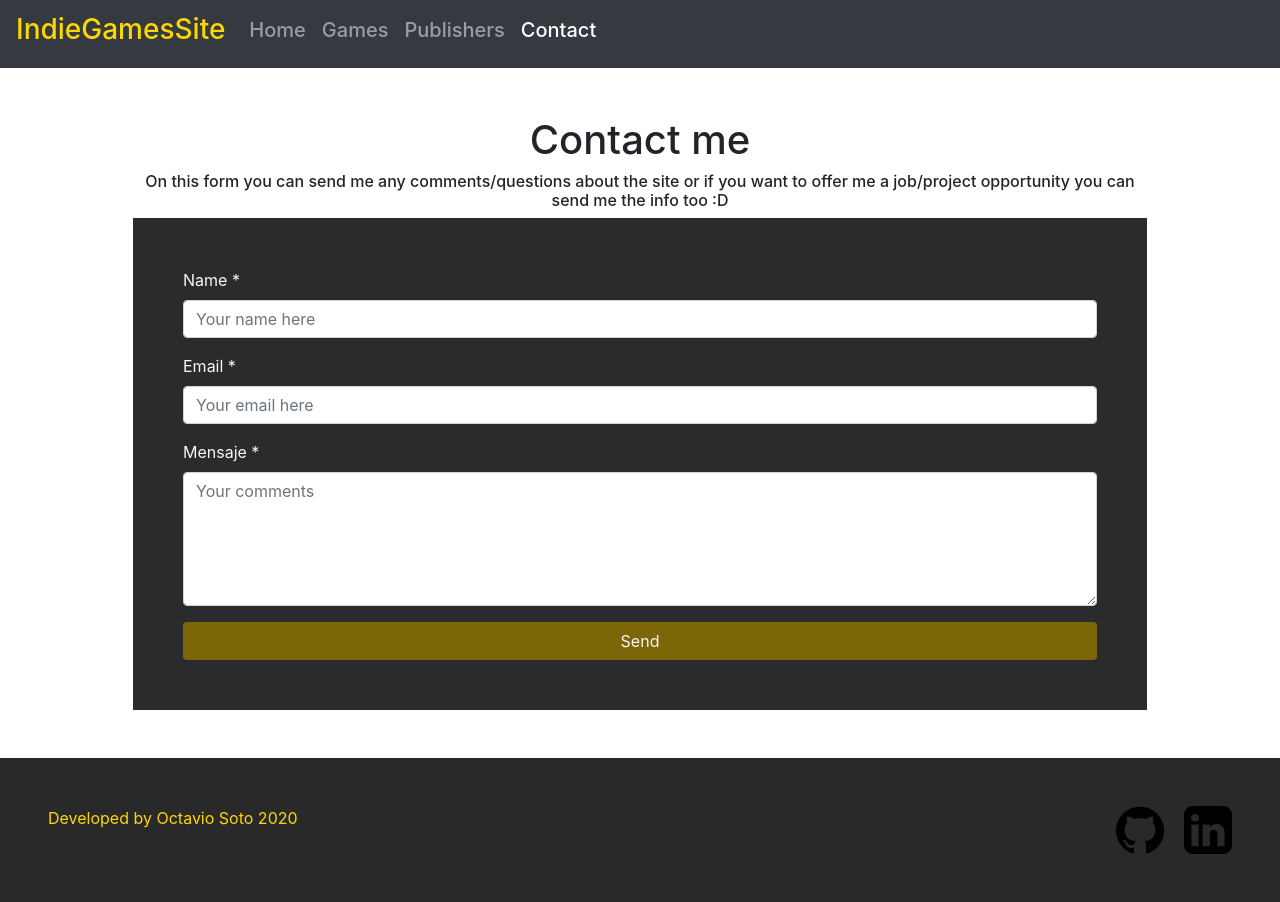
After one commit to TheRealTau/My-Indie-Games-Django-Site, a Django app: page /contact/ in a window 1280 px wide. The commit adds this page. Run offline with Django 3.2, Linux system fonts and the light colour scheme; some libraries are stand-ins or nearby versions.

Commit message:
Added contact view with form

```diff
--- a/IndieGamesSite/IndieGamesSite/templates/base.html
+++ b/IndieGamesSite/IndieGamesSite/templates/base.html
@@ -38,6 +38,9 @@
               <li class="nav-item {% if  request.path == '/publishers/' %}active{% endif %}">
                 <a class="nav-link" href="{% url 'pub' %}"><h5>Publishers</h5></a>
               </li>
+              <li class="nav-item {% if  request.path == '/contact/' %}active{% endif %}">
+                <a class="nav-link" href="{% url 'contact' %}"><h5>Contact</h5></a>
+              </li>
             </ul>
           </div>
         </nav>
--- a/IndieGamesSite/IndieGamesSite/urls.py
+++ b/IndieGamesSite/IndieGamesSite/urls.py
@@ -23,7 +23,8 @@
     path('admin/', admin.site.urls),
     path('', include('core.urls')),
     path('games/', include('games.urls')),
-    path('publishers/', include('publishers.urls'))
+    path('publishers/', include('publishers.urls')),
+    path('contact/', include('contact.urls')),
 ]
 
 if settings.DEBUG:
--- /dev/null
+++ b/IndieGamesSite/contact/templates/contact/contact.html
@@ -0,0 +1,43 @@
+{% extends "base.html" %}
+{% load static %}
+
+{% block content %}
+  <div class="container p-5 contact_form">
+    <h1 class="text-center">Contact me</h1>
+    <h6 class="text-center">On this form you can send me any comments/questions about the site or if you want to offer me a job/project opportunity you can send me the info too :D</h6>
+
+    {% if 'ok' in request.GET %}
+      <p><b>Comments sended</b></p>
+    {% endif %}
+
+    <form action="" class="" method="POST">
+      {% csrf_token %}
+      <div class="form-group">
+        <label>Name *</label>
+        <div class="input-group">
+            {{form.name}}
+        </div>
+        {{form.name.errors}}
+      </div>
+      <div class="form-group">
+        <label>Email *</label>
+        <div class="input-group">
+            {{form.email}}
+        </div>
+        {{form.email.errors}}
+      </div>
+      <div class="form-group">
+        <label>Mensaje *</label>
+        <div class="input-group">
+            {{form.comments}}
+        </div>
+        {{form.comments.errors}}
+      </div>
+      <div class="text-center">
+          <input type="submit" class="btn btn-contact btn-block" value="Send">
+      </div>
+
+    </form>
+
+  </div>
+{% endblock %}
--- /dev/null
+++ b/IndieGamesSite/contact/urls.py
@@ -0,0 +1,7 @@
+from django.urls import path
+from .views import contact
+
+
+urlpatterns = [
+    path('', contact, name="contact"),
+]
--- /dev/null
+++ b/IndieGamesSite/contact/views.py
@@ -0,0 +1,36 @@
+from django.shortcuts import render, redirect
+from django.urls import reverse
+from django.core.mail import EmailMessage
+from .forms import ContactForm
+
+# Create your views here.
+def contact(request):
+    if request.method == 'POST':
+        form = ContactForm(request.POST)
+        if form.is_valid():
+            name = request.POST.get('name', '')
+            email = request.POST.get('email', '')
+            comments = request.POST.get('comments', '')
+
+            # Creamos el correo
+            email = EmailMessage(
+                "La Caffettiera: Nuevo mensaje de contacto",
+                "De {} <{}>\n\nEscribió:\n\n{}".format(name, email, comments),
+                "no-contestar@inbox.mailtrap.io",
+                ["octaviosoto777@gmail.com"],
+                reply_to=[email]
+            )
+
+            # Lo enviamos y redireccionamos
+            try:
+                email.send()
+                # Todo ha ido bien, redireccionamos a OK
+                return redirect(reverse('contact')+"?ok")
+            except:
+                # Algo no ha ido bien, redireccionamos a FAIL
+                return redirect(reverse('contact')+"?fail")
+            # return render(request, 'contact/contact.html', {'form': form})
+
+    else:
+        form = ContactForm()
+    return render(request, 'contact/contact.html', {'form': form})
--- a/IndieGamesSite/static/core/style.css
+++ b/IndieGamesSite/static/core/style.css
@@ -1,15 +1,17 @@
 
 .card_preview div {
-    max-height: 200px;
-    max-width: 400px;
+    height: 200px;
+    width: 400px;
 }
 
 .card_preview img {
-    max-height: 200px;
+    max-height: 100%;
     max-width: 100%;
     object-fit: cover;
     width: fit-content;
     height: fit-content;
+    background-position: center center;
+    background-repeat: no-repeat;
 }
 
 .card__meta {
@@ -117,4 +119,19 @@
     height: 48px;
     width: 48px;
 }
+
+.contact_form form {
+    background-color: #292b2c;
+    padding: 50px;
+    color: #f7f7f7;
 }
+
+.btn-contact {
+    background-color: #7D6608;
+    color: #f7f7f7;
+}
+
+input[type="submit"].btn-contact:hover {
+    background-color: #F1C40F;
+    color: #292b2c;
+}
```
